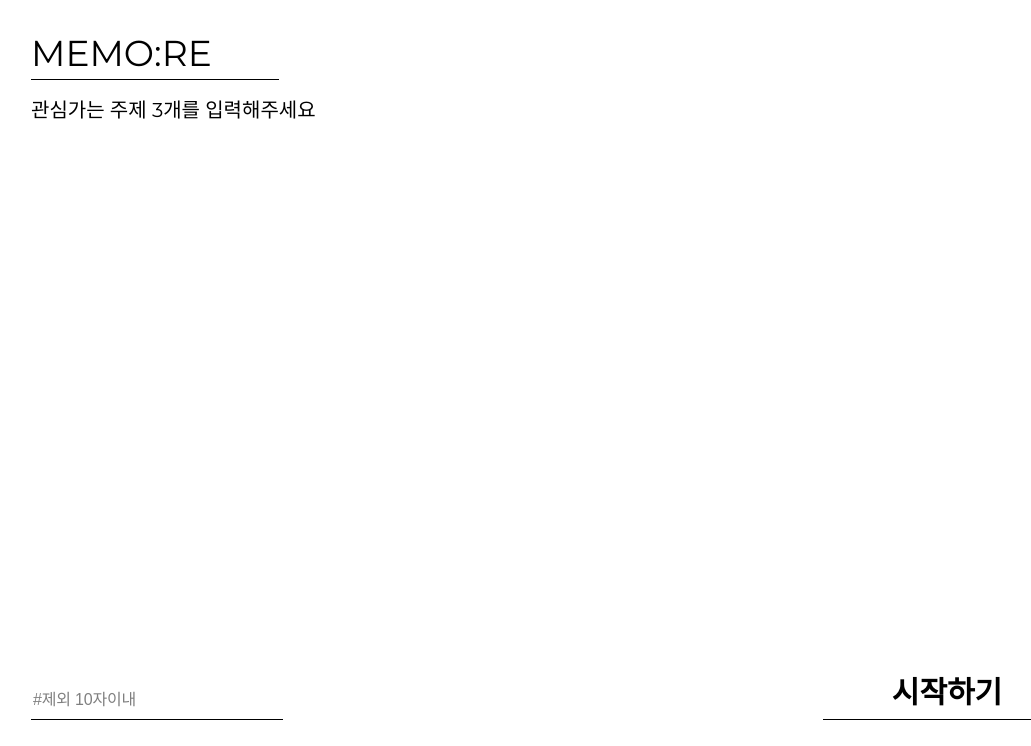
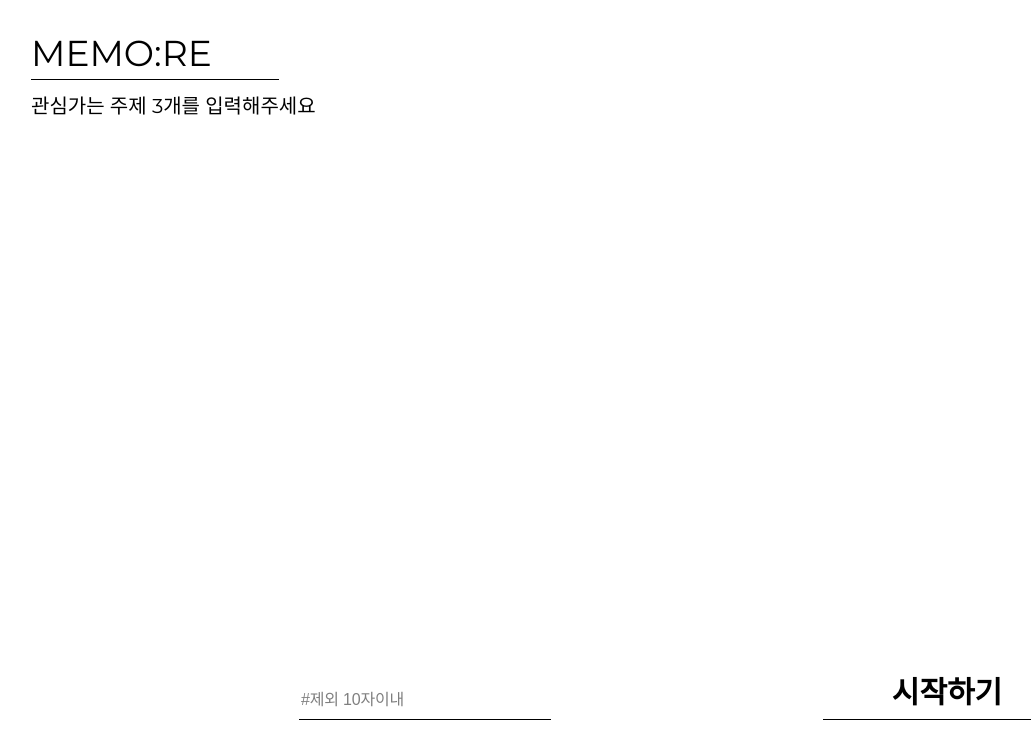
Before and after one commit to potenday-project/MEMO-RE_FE, a React (Create React App) app: page /tag in a window 1280 px wide. Shown: the top 746 px of the page, without its empty margins (89-1120 px from the left). Built offline with nearby package versions, Linux system fonts and the light colour scheme; a web font is replaced by a local one.

Commit message:
style / 태그페이지 정렬 및 공통 컴포넌트 수정

```diff
--- a/src/Components/GridLayout/index.tsx
+++ b/src/Components/GridLayout/index.tsx
@@ -26,7 +26,7 @@ const GridContainer = styled.div`
   display: grid;
   grid-template-columns: repeat(12, 1fr);
   grid-template-rows: 80px 1fr 80px;
-  gap: 16px;
+  column-gap: 16px;
   width: 1200px;
   padding-inline: 80px;
   box-sizing: border-box;
--- a/src/Components/SubmitButton/index.tsx
+++ b/src/Components/SubmitButton/index.tsx
@@ -11,9 +11,9 @@ const CommonButton = ({ name, onClick, children }: CommonButtonProps) => {
 
 const StyledButton = styled.button`
   position: absolute;
-  bottom: 80px;
+  bottom: 0;
+  right: 0;
   display: block;
-  right: 80px;
   width: 248px;
   border-bottom: 1px solid #000;
 
--- a/src/Pages/Login/index.tsx
+++ b/src/Pages/Login/index.tsx
@@ -27,6 +27,7 @@ const LoginPage = () => {
 
   return (
     <GridLayout logo={true}>
+      <Container>
         <InputField>
           <InputWrap>
             <span>아이디</span>
@@ -53,15 +54,23 @@ const LoginPage = () => {
           </InputWrap>
         </InputField>
         <SubmitButton onClick={onLogin}>로그인하기</SubmitButton>
+      </Container>
     </GridLayout>
   );
 };
 
+const Container = styled.section`
+  position: relative;
+  grid-column: span 12;
+  height: 100%;
+  display: flex;
+  justify-content: center;
+  align-items: center;
+`;
+
 const InputField = styled.div`
   display: grid;
-  grid-column: span 12;
   grid-row-gap: 44px;
-  align-self: center;
 `;
 
 const InputWrap = styled.div`
--- a/src/Pages/SignUp/index.tsx
+++ b/src/Pages/SignUp/index.tsx
@@ -60,6 +60,7 @@ const SignUpPage = () => {
 
   return (
     <GridLayout logo={true}>
+      <Container>
         <InputField>
           <InputWrap>
             <span>아이디</span>
@@ -86,15 +87,23 @@ const SignUpPage = () => {
           </InputWrap>
         </InputField>
         <SubmitButton onClick={onSignUp}>회원가입하기</SubmitButton>
+      </Container>
     </GridLayout>
   );
 };
 
+const Container = styled.section`
+  position: relative;
+  grid-column: span 12;
+  height: 100%;
+  display: flex;
+  justify-content: center;
+  align-items: center;
+`;
+
 const InputField = styled.div`
   display: grid;
-  grid-column: span 12;
   grid-row-gap: 44px;
-  align-self: center;
 `;
 
 const InputWrap = styled.div`
--- a/src/Pages/tag/index.tsx
+++ b/src/Pages/tag/index.tsx
@@ -32,11 +32,11 @@ const TagPage = () => {
   return (
     <GridLayout logo={true}>
       <Contents>
+        <LeftSide>
           <Description>관심가는 주제 3개를 입력해주세요</Description>
           <TagContainer>
             {tags ? tags.map((tag, idx) => <Tag key={idx}>#{tag}</Tag>) : null}
           </TagContainer>
-      </Contents>
           <TagInput
             type="text"
             placeholder="#제외 10자이내"
@@ -44,16 +44,27 @@ const TagPage = () => {
             onKeyDownCapture={(e) => addTag(e)}
             value={currentValue}
           />
+        </LeftSide>
+        <RightSide>
           <SubmitButton onClick={handleStart}>시작하기</SubmitButton>
+        </RightSide>
+      </Contents>
     </GridLayout>
   );
 };
 
 const Contents = styled.main`
-  position: relative;
   grid-column: span 12;
   display: grid;
   grid-template-columns: repeat(2, 1fr);
+`;
+
+const LeftSide = styled.section`
+  position: relative;
+`;
+
+const RightSide = styled.section`
+  position: relative;
 `;
 
 const Description = styled.p`
@@ -63,13 +74,15 @@ const Description = styled.p`
   font-size: 20px;
   font-weight: 400;
   line-height: 29px;
+  margin-top: 12px;
 `;
 
 const TagContainer = styled.div`
-  grid-column: 1fr;
   display: flex;
   flex-direction: column;
   justify-content: center;
+  align-items: flex-end;
+  height: 100%;
   gap: 59px;
 `;
 
@@ -81,8 +94,8 @@ const Tag = styled.span`
 
 const TagInput = styled(StyledInput)`
   position: absolute;
-  bottom: 80px;
-  left: 80px;
+  bottom: 0;
+  right: 0;
   display: block;
 
   padding-bottom: 0;
```
Lines whose indentation alone changed are shown as unchanged.
